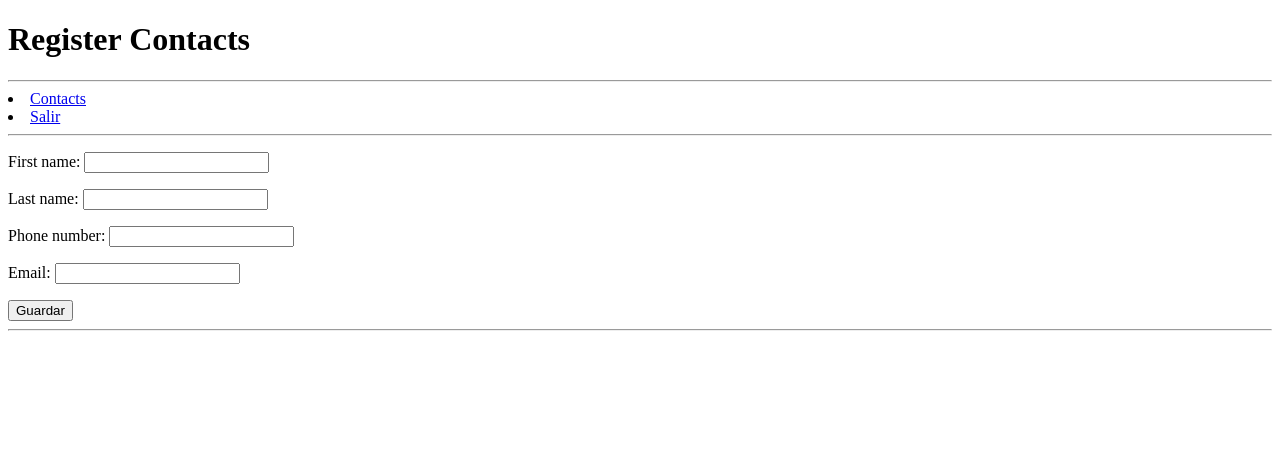
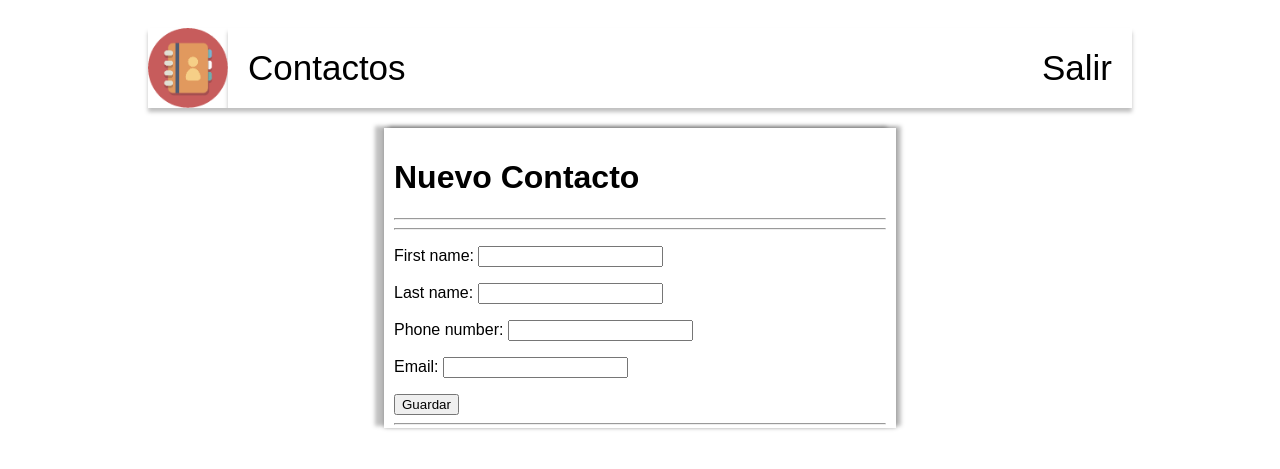
Before and after one commit to DiegoAldemar/proyecto-libreta, a Django app: page /contactos/register/ in a window 1280 px wide. Shown: the top 469 px of the page. Run offline with Django 3.2, Linux system fonts and the light colour scheme; the visitor is signed in with stand-in values (Sample User, id 1).

Commit message:
aplicando css

```diff
--- a/mi_libreta/urls.py
+++ b/mi_libreta/urls.py
@@ -17,6 +17,9 @@ from django.contrib import admin
 from django.urls import path, include
 from contactos import views
 
+from django.views.generic import RedirectView
+from django.conf.urls import url
+
 urlpatterns = [
     path('admin/', admin.site.urls),
     path('api/', include('contactos.api.urls'), name='api'),
--- a/static/css/style.css
+++ b/static/css/style.css
@@ -1,55 +1,81 @@
-body{
-    position: relative;
-    width: 1440px;
-    height: 1024px;
+* {
+    box-sizing: border-box;
 
+  }
+
+  body {
+    font-family: Arial, Helvetica, sans-serif;
+    margin-left: 10%;
+    margin-right: 10%;
+  }
+
+  .header {
+    /* background-color: #f1f1f1; */
+    padding: 20px;
+    text-align: center;
+    font-size: 35px;
+  }
+
+  /* Create three unequal columns that floats next to each other */
+.column {
+    float: left;
+    padding: 10px;
+    height: 300px; /* Should be removed. Only for demonstration */
+  }
+
+  /* Left and right column */
+  .column.side {
+    width: 25%;
+  }
+
+  /* Middle column */
+  .column.middle {
+    width: 50%;
     background: #FFFFFF;
-}
+    box-shadow: 0px 0px 4px rgba(0, 0, 0, 0.25), -9px -2px 4px rgba(0, 0, 0, 0.25), 5px -2px 4px rgba(0, 0, 0, 0.25);
+  }
 
-#navbar{
-    position: absolute;
-    width: 1440px;
-    height: 85px;
-    left: 0px;
-    top: 68px;
+  @media (max-width: 600px) {
+    .column.side {
+      width: auto;
+    }
+  }
 
-    background: #C4C4C4;
-}
 
-.base-nav{
+  /* configuracion navbar */
+  ul {
     list-style-type: none;
     margin: 0;
     padding: 0;
     overflow: hidden;
-    background-color: #333;
-    position: fixed;
-    top: 0;
-    width: 90%;
-
-}
-
-.base-nav li a{
-
-    padding: 8px;
-
-    display: inline;
-    float: left;
-
-    display: block;
-    color: white;
-    text-align: center;
-    padding: 14px 16px;
-    text-decoration: none;
-}
-
-.base-nav a li{
-    background-color: #111;
-}
-
-.active {
-    background-color: #4CAF50;
+    background: #FFFFFF;
+    box-shadow: 0px 4px 4px rgba(0, 0, 0, 0.25);
   }
 
+  li{
+      display:  inline;
+  }
+
+  li img{
+      float: left;
+      display: block;
+      text-align: center;
+
+  }
+
+li a{
+      float: left;
+      display: block;
+      padding: 20px;
+      text-decoration: none;
+      color: black;
 
 
-/* Rectangle 1 */
+  }
+
+#register_user_rigth a{
+    float: right;
+    display: block;
+    padding: 20px;
+    color: black;
+}
--- a/templates/base.html
+++ b/templates/base.html
@@ -8,38 +8,45 @@
     <title>Libreta | {% block title %}
         login
     {% endblock title %}</title>
-    {% comment %} <link rel="stylesheet" href="{% static 'css/style.css' %}" /> {% endcomment %}
+    <link rel="stylesheet" href="{% static 'css/style.css' %}" />
 </head>
 <body>
-    <div id="navbar">
+    <div class="header">
+        <header>
+            <nav>
+                    {% if messages %}
+                        {% for message in messages %}
+
+                                {{ message }}
+
+                        {% endfor %}
+                    {% endif %}
+
+                    <ul>
+                        <li><img src="{% static 'img/logo-contactos.png' %}" alt="Logo Contactos" width="80px"></li>
+                        {% block navbar %}
+                            <li>
+                                <a href="{% url 'login' %}">Inicio</a>
+                            </li>
+                            <div id="register_user_rigth">
+                                <li>
+                                    <a href="{% url 'register_user' %}">Regístrate</a>
+                                </li>
+                            </div>
+                        {% endblock navbar %}
+                    </ul>
+
+            </nav>
+        </header>
+    </div>
+
+    <div class="column side"></div>
+
+    <div class="column middle">
+        <main>
             {% block title_h1 %}
                         <h1>Login</h1>
                     {% endblock %}
-
-        {% block navbar %}
-            {% if messages %}
-                {% for message in messages %}
-                    <div class='message'>
-                        {{ message }}
-                    </div>
-                {% endfor %}
-            {% endif %}
-            <hr />
-            <header>
-                <ul class="base-nav">
-                    <li>
-                        <a href="{% url 'login' %}">Inicio</a>
-                    </li>
-                    <li>
-                        <a href="{% url 'register_user' %}">Register User</a>
-                    </li>
-                </ul>
-            </header>
-
-
-        {% endblock navbar %}
-    </div>
-
             {% block content %}
             <form action={% url 'login' %} method='POST'>
                 {% csrf_token %}
@@ -48,7 +55,10 @@
                 <input type="submit" value='Login'>
             </form>
         {% endblock content %}
+        </main>
+    </div>
 
+    <div class="column side"></div>
 
 </body>
 </html>
--- a/templates/edit_contacto.html
+++ b/templates/edit_contacto.html
@@ -12,7 +12,6 @@
     <li>
         <a href={% url 'view_contactos' %}>Volver</a>
     </li>
-
     {{ block.super }}
 {% endblock navbar %}
 
--- a/templates/register_contactos.html
+++ b/templates/register_contactos.html
@@ -7,17 +7,21 @@
 
 
 {% block title_h1 %}
-    <h1>Register Contacts</h1>
+    <h1>Nuevo Contacto</h1>
     <hr />
 {% endblock title_h1 %}
 
 {% block navbar %}
-    <li>
-        <a href="{% url 'view_contactos' %}">Contacts</a>
-    </li>
-    <li>
-        <a href="{% url 'logout' %}">Salir</a>
-    </li>
+    <ul>
+        <li>
+            <a href="{% url 'view_contactos' %}">Contactos</a>
+        </li>
+        <div id="register_user_rigth">
+            <li>
+                <a href="{% url 'logout' %}">Salir</a>
+            </li>
+        </div>
+    </ul>
 {% endblock navbar %}
 
 {% block content %}
--- a/templates/register_user.html
+++ b/templates/register_user.html
@@ -6,7 +6,7 @@
 {% endblock title %}
 
 {% block title_h1 %}
-    <h1>Register user</h1>
+    <h1>Regístrate</h1>
 {% endblock title_h1 %}
 
 {% block content %}
```
Also changed, not shown: templates/view_contactos.html (+11 -6 lines), static/img/logo-contactos.png (added), 1 other file. Lines whose indentation alone changed are shown as unchanged.
